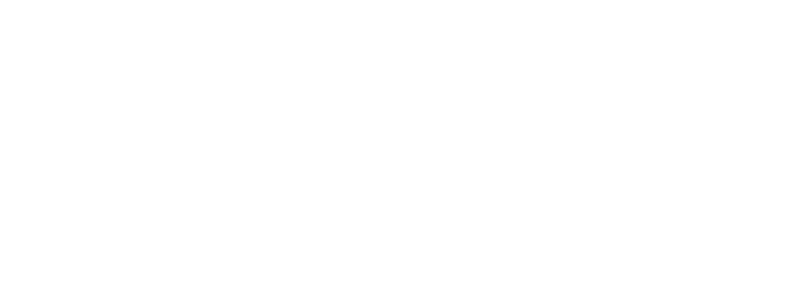
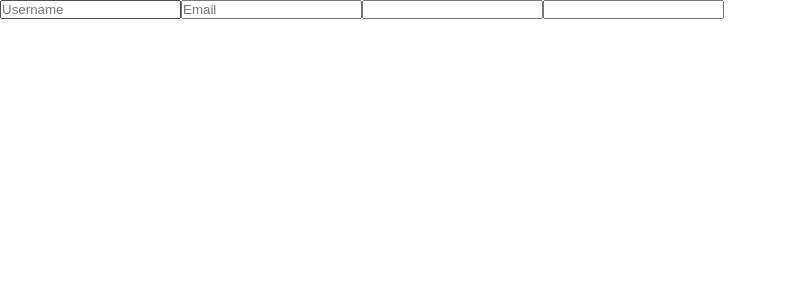
Before and after one commit to Hamisakim/myBlog, a React (Create React App) app in the folder client/: page /register in a window 1280 px wide. Shown: the top 300 px of the page, without its empty margins (0-787 px from the left). Built offline with nearby package versions, Linux system fonts and the light colour scheme; a web font is replaced by a local one.

Commit message:
making reusable register

```diff
--- a/client/src/App.js
+++ b/client/src/App.js
@@ -3,6 +3,7 @@
 // eslint-disable-next-line no-unused-vars
 import { BrowserRouter, Switch, Route } from 'react-router-dom'
 import Login from './components/Login'
+import Register from './components/Register'
 const App = () => {
   return (
 
@@ -18,7 +19,9 @@
           <Login/>
         </Route>
 
-
+        <Route path="/register">
+          <Register/>
+        </Route>
 
 
       </Switch>
--- /dev/null
+++ b/client/src/components/Register.js
@@ -0,0 +1,81 @@
+/* eslint-disable no-unused-vars */
+import React, { useState } from 'react'
+
+/*
+* A basic react login component.
+* takes username, email, password, and, password confirmation.
+///Todo
+  *add nice error handling
+  *add minimum characters,strong password shit etc.
+*/
+
+const Register = () => {
+
+
+  // eslint-disable-next-line no-unused-vars
+  const [formData,setFormData] = useState({
+    username: '',
+    email: '',
+    password: '',
+    passwordConfirmation: '',
+  })
+  const handleChange = () => {
+    const newFormData = { ...formData, [event.target.name]: event.target.value }
+    setFormData(newFormData)
+  }
+
+  const handleSubmit = () => {
+
+
+
+
+  }
+
+
+  const registerForm = <>
+    <input
+      className='form-control input'
+      name="username"
+      placeholder="Username"
+      value={formData.username}
+      onChange={handleChange}
+    />
+    <input
+      type="email"
+      name='email'
+      placeholder='Email'
+      value={formData.email}
+      onChange={handleChange}
+    />
+    <input
+      type="password"
+      name='password'
+      value={formData.password}
+      onChange={handleChange}
+
+    />
+    <input
+      type="password"
+      name='passwordConfirmation'
+      value={formData.passwordConfirmation}
+      onChange={handleChange}
+    />
+  </>
+
+  return (
+    <div>
+      <form
+        onSubmit={handleSubmit}
+      >
+        {registerForm}
+
+
+      </form>
+
+
+
+    </div>
+  )
+}
+
+export default Register
```
